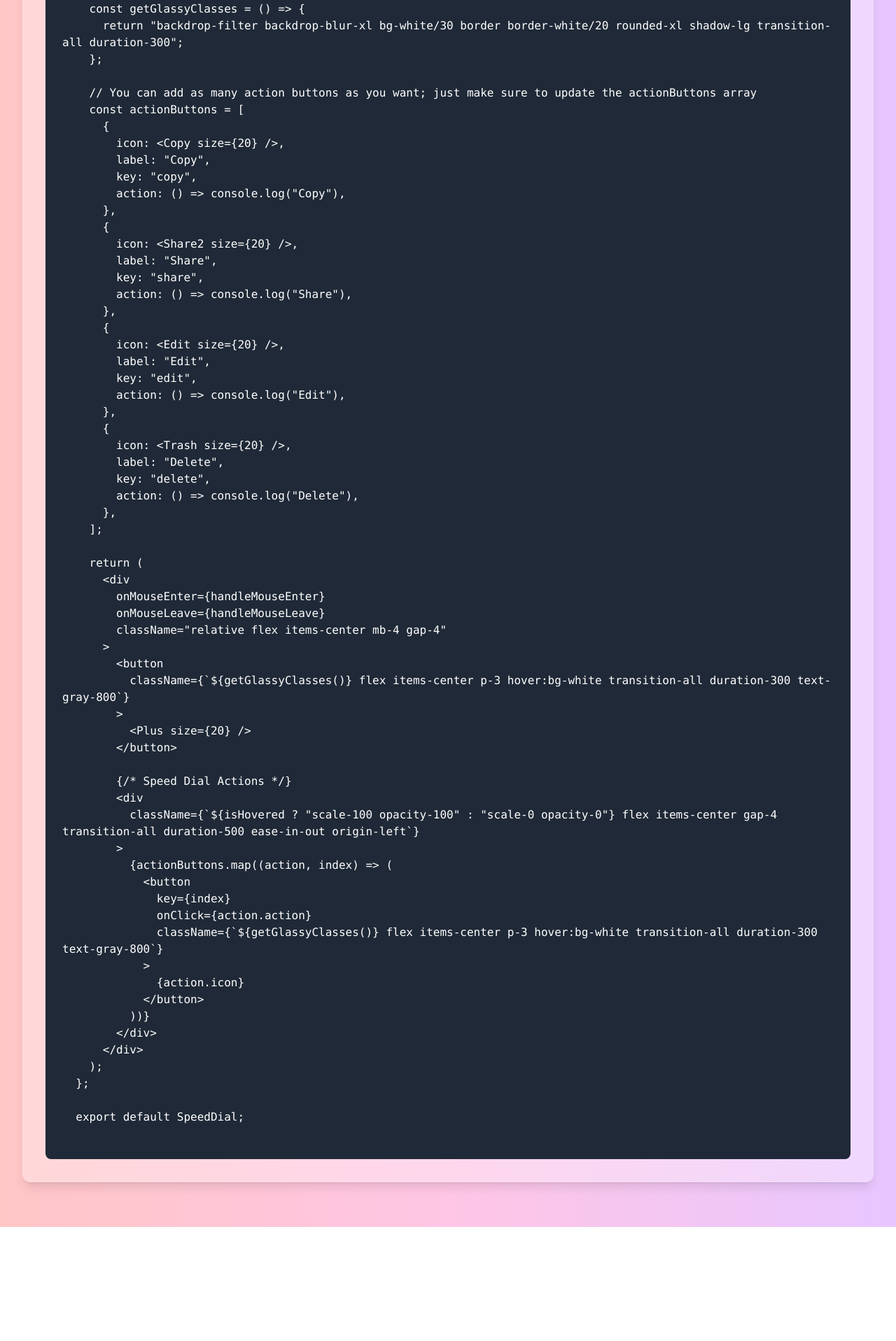
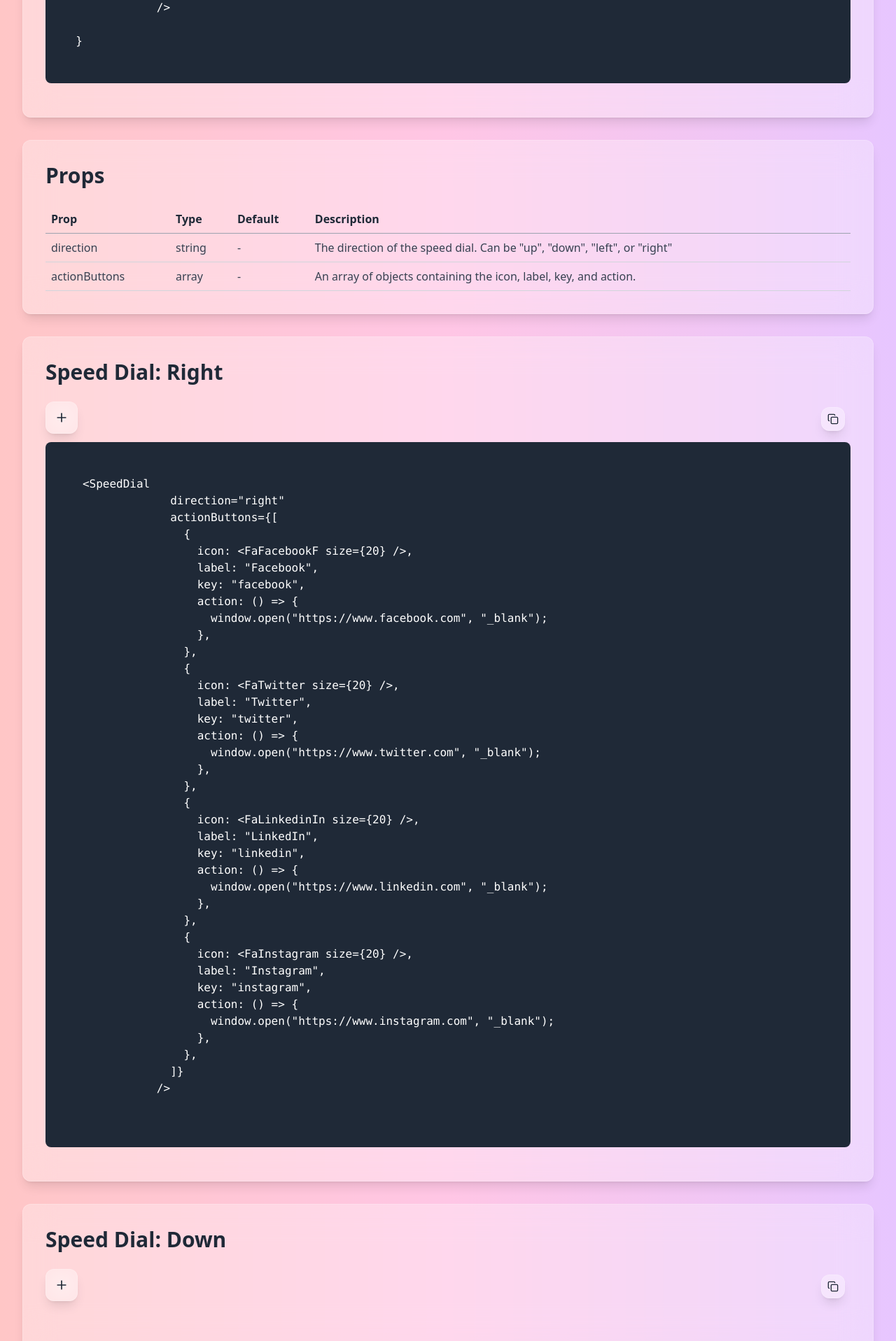
Before and after one commit to Jaishree2310/GlassyUI-Components, a React (Create React App) app: page /speed-dial-details in a window 1280 px wide. Shown: the part 880-2797 px from the top of the page at 70% size. Before the commit the page ends 2634 px from the top, so only its background shows below. Built offline with nearby package versions, Linux system fonts and the light colour scheme.

Commit message:
fix: Added props section, minimal code to copy

```diff
--- a/src/components/GlassyUIComponentsPage.tsx
+++ b/src/components/GlassyUIComponentsPage.tsx
@@ -1,5 +1,12 @@
 import React, { useState } from "react";
 import { useNavigate } from "react-router-dom";
+import {
+  FaFacebookF,
+  FaTwitter,
+  FaLinkedinIn,
+  FaInstagram,
+} from "react-icons/fa";
+
 import {
   Star,
   ArrowRight,
@@ -90,7 +97,43 @@ const GlassyUIComponentsPage: React.FC = () => {
               status="New"
               onClick={() => navigate("/speed-dial-details")}
             >
-              <SpeedDial direction="right" />
+              <SpeedDial
+                direction="right"
+                actionButtons={[
+                  {
+                    icon: <FaFacebookF size={20} />,
+                    label: "Facebook",
+                    key: "facebook",
+                    action: () => {
+                      window.open("https://www.facebook.com", "_blank");
+                    },
+                  },
+                  {
+                    icon: <FaTwitter size={20} />,
+                    label: "Twitter",
+                    key: "twitter",
+                    action: () => {
+                      window.open("https://www.twitter.com", "_blank");
+                    },
+                  },
+                  {
+                    icon: <FaLinkedinIn size={20} />,
+                    label: "LinkedIn",
+                    key: "linkedin",
+                    action: () => {
+                      window.open("https://www.linkedin.com", "_blank");
+                    },
+                  },
+                  {
+                    icon: <FaInstagram size={20} />,
+                    label: "Instagram",
+                    key: "instagram",
+                    action: () => {
+                      window.open("https://www.instagram.com", "_blank");
+                    },
+                  },
+                ]}
+              />
             </ComponentCard>
             <ComponentCard
               title="Buttons"
--- a/src/components/SpeedDial.tsx
+++ b/src/components/SpeedDial.tsx
@@ -1,17 +1,20 @@
 import React, { useState } from "react";
-import {
-  FaFacebookF,
-  FaTwitter,
-  FaLinkedinIn,
-  FaInstagram,
-} from "react-icons/fa";
 
 import { Plus } from "lucide-react";
 interface SpeedDialProps {
   direction: string;
+  actionButtons: Array<{
+    icon: React.ReactNode;
+    label: string;
+    key: string;
+    action: () => void;
+  }>;
 }
 
-export default function SpeedDial({ direction }: SpeedDialProps) {
+export default function SpeedDial({
+  direction,
+  actionButtons,
+}: SpeedDialProps) {
   const [isHovered, setIsHovered] = useState(false);
 
   const getAnimation = () => {
@@ -33,44 +36,8 @@ export default function SpeedDial({ direction }: SpeedDialProps) {
   const handleMouseLeave = () => setIsHovered(false);
 
   const getGlassyClasses = () => {
-    return "backdrop-filter backdrop-blur-xl bg-white border border-white rounded-xl shadow-lg transition-all duration-300";
+    return "backdrop-filter backdrop-blur-md bg-white/30 border border-white/20 rounded-xl shadow-lg";
   };
-
-  // Customize action buttons here with social media icons
-  const actionButtons = [
-    {
-      icon: <FaFacebookF size={20} />,
-      label: "Facebook",
-      key: "facebook",
-      action: () => {
-        window.open("https://www.facebook.com", "_blank");
-      },
-    },
-    {
-      icon: <FaTwitter size={20} />,
-      label: "Twitter",
-      key: "twitter",
-      action: () => {
-        window.open("https://www.twitter.com", "_blank");
-      },
-    },
-    {
-      icon: <FaLinkedinIn size={20} />,
-      label: "LinkedIn",
-      key: "linkedin",
-      action: () => {
-        window.open("https://www.linkedin.com", "_blank");
-      },
-    },
-    {
-      icon: <FaInstagram size={20} />,
-      label: "Instagram",
-      key: "instagram",
-      action: () => {
-        window.open("https://www.instagram.com", "_blank");
-      },
-    },
-  ];
 
   return (
     <div
--- a/src/components/SpeedDialDetailsPage.tsx
+++ b/src/components/SpeedDialDetailsPage.tsx
@@ -1,20 +1,26 @@
 import React, { useState } from "react";
 import { useNavigate } from "react-router-dom";
-import { ArrowLeft } from "lucide-react";
-import { Check, Copy } from "lucide-react";
+import { ArrowLeft, Check, Copy } from "lucide-react";
 import SpeedDial from "./SpeedDial";
-const SpeedDialDetailsPage: React.FC = () => {
-  const navigate = useNavigate();
+import {
+  FaFacebookF,
+  FaTwitter,
+  FaLinkedinIn,
+  FaInstagram,
+} from "react-icons/fa";
 
-  const [copiedStates, setCopiedStates] = useState<{ [key: string]: boolean }>(
-    {}
-  );
+// Utility function for reusable glassy class styles
+const getGlassyClasses = (): string =>
+  "backdrop-filter backdrop-blur-xl bg-white/30 border border-white/20 rounded-xl shadow-lg transition-all duration-300";
 
-  const getGlassyClasses = () => {
-    return "backdrop-filter backdrop-blur-xl bg-white/30 border border-white/20 rounded-xl shadow-lg transition-all duration-300";
-  };
-
-  const copyToClipboard = (text: string, key: string) => {
+// Function to copy text to clipboard and handle feedback
+const copyToClipboard = (
+  text: string,
+  key: string,
+  setCopiedStates: React.Dispatch<
+    React.SetStateAction<{ [key: string]: boolean }>
+  >
+) => {
   navigator.clipboard.writeText(text).then(() => {
     setCopiedStates((prev) => ({ ...prev, [key]: true }));
     setTimeout(
@@ -24,14 +30,19 @@ const SpeedDialDetailsPage: React.FC = () => {
   });
 };
 
+// CopyButton component for code blocks, handles copy action
 const CopyButton: React.FC<{ text: string; codeKey: string }> = ({
   text,
   codeKey,
-  }) => (
+}) => {
+  const [copiedStates, setCopiedStates] = useState<{ [key: string]: boolean }>(
+    {}
+  );
+  return (
     <button
-      onClick={() => copyToClipboard(text, codeKey)}
+      onClick={() => copyToClipboard(text, codeKey, setCopiedStates)}
       className={`absolute top-2 right-2 ${getGlassyClasses()} p-2 hover:bg-white/40 transition-all duration-300 z-10`}
-      title="Copy to clipboard"
+      aria-label="Copy to clipboard"
     >
       {copiedStates[codeKey] ? (
         <Check size={16} className="text-green-600" />
@@ -40,92 +51,121 @@ const SpeedDialDetailsPage: React.FC = () => {
       )}
     </button>
   );
+};
+
+// Main component displaying SpeedDial usage details
+const SpeedDialDetailsPage: React.FC = () => {
+  const navigate = useNavigate();
 
   const basicUsage = `
-  //import and use the SpeedDial component in your file
-  import SpeedDial from "./SpeedDial";
-  <SpeedDial direction="right"  /> //other options: down, left, up
+  const getGlassyClasses = () => 'backdrop-filter backdrop-blur-xl bg-white/30 border border-white/20 rounded-xl shadow-lg transition-all duration-300';
+
+  function Example () {
+  return
+   <SpeedDial
+                direction="right"
+                actionButtons={[
+                  {
+                    icon: <FaFacebookF size={20} />,
+                    label: "Facebook",
+                    key: "facebook",
+                    action: () => {
+                      window.open("https://www.facebook.com", "_blank");
+                    },
+                  },
+                  {
+                  other icons objects of your wish...
+                  }
+                ]}
+              />
+
+  }
   `;
 
-  const speedDialCode = `
-  //Create a file SpeedDial.tsx and add the following code
-  import React, { useState } from "react";
-  import { Copy, Share2, Edit, Trash, Plus } from "lucide-react";
-
-  const SpeedDial: React.FC = () => {
-    const [isHovered, setIsHovered] = useState(false);
-
-    const handleMouseEnter = () => setIsHovered(true);
-    const handleMouseLeave = () => setIsHovered(false);
-
-    const getGlassyClasses = () => {
-      return "backdrop-filter backdrop-blur-xl bg-white/30 border border-white/20 rounded-xl shadow-lg transition-all duration-300";
-    };
-
-    // You can add as many action buttons as you want; just make sure to update the actionButtons array
-    const actionButtons = [
+  const speedDialRight = `
+   <SpeedDial
+                direction="right"
+                actionButtons={[
                   {
-        icon: <Copy size={20} />,
-        label: "Copy",
-        key: "copy",
-        action: () => console.log("Copy"),
+                    icon: <FaFacebookF size={20} />,
+                    label: "Facebook",
+                    key: "facebook",
+                    action: () => {
+                      window.open("https://www.facebook.com", "_blank");
+                    },
                   },
                   {
-        icon: <Share2 size={20} />,
-        label: "Share",
-        key: "share",
-        action: () => console.log("Share"),
+                    icon: <FaTwitter size={20} />,
+                    label: "Twitter",
+                    key: "twitter",
+                    action: () => {
+                      window.open("https://www.twitter.com", "_blank");
+                    },
                   },
                   {
-        icon: <Edit size={20} />,
-        label: "Edit",
-        key: "edit",
-        action: () => console.log("Edit"),
+                    icon: <FaLinkedinIn size={20} />,
+                    label: "LinkedIn",
+                    key: "linkedin",
+                    action: () => {
+                      window.open("https://www.linkedin.com", "_blank");
+                    },
                   },
                   {
-        icon: <Trash size={20} />,
-        label: "Delete",
-        key: "delete",
-        action: () => console.log("Delete"),
+                    icon: <FaInstagram size={20} />,
+                    label: "Instagram",
+                    key: "instagram",
+                    action: () => {
+                      window.open("https://www.instagram.com", "_blank");
                     },
-    ];
+                  },
+                ]}
+              />
 
-    return (
-      <div
-        onMouseEnter={handleMouseEnter}
-        onMouseLeave={handleMouseLeave}
-        className="relative flex items-center mb-4 gap-4"
-      >
-        <button
-          className={\`\${getGlassyClasses()} flex items-center p-3 hover:bg-white transition-all duration-300 text-gray-800\`}
-        >
-          <Plus size={20} />
-        </button>
+  `;
 
-        {/* Speed Dial Actions */}
-        <div
-          className={\`\${isHovered ? "scale-100 opacity-100" : "scale-0 opacity-0"} flex items-center gap-4 transition-all duration-500 ease-in-out origin-left\`}
-        >
-          {actionButtons.map((action, index) => (
-            <button
-              key={index}
-              onClick={action.action}
-              className={\`\${getGlassyClasses()} flex items-center p-3 hover:bg-white transition-all duration-300 text-gray-800\`}
-            >
-              {action.icon}
-            </button>
-          ))}
-        </div>
-      </div>
-    );
-  };
-
-  export default SpeedDial;
-  `;
+  const speedDialTop = `
+  <SpeedDial
+                direction="top"
+                actionButtons={[
+                  {
+                    icon: <FaFacebookF size={20} />,
+                    label: "Facebook",
+                    key: "facebook",
+                    action: () => {
+                      window.open("https://www.facebook.com", "_blank");
+                    },
+                  },
+                  {
+                    icon: <FaTwitter size={20} />,
+                    label: "Twitter",
+                    key: "twitter",
+                    action: () => {
+                      window.open("https://www.twitter.com", "_blank");
+                    },
+                  },
+                  {
+                    icon: <FaLinkedinIn size={20} />,
+                    label: "LinkedIn",
+                    key: "linkedin",
+                    action: () => {
+                      window.open("https://www.linkedin.com", "_blank");
+                    },
+                  },
+                  {
+                    icon: <FaInstagram size={20} />,
+                    label: "Instagram",
+                    key: "instagram",
+                    action: () => {
+                      window.open("https://www.instagram.com", "_blank");
+                    },
+                  },
+                ]}
+              />`;
 
   return (
     <div className="min-h-screen p-8 font-sans bg-gradient-to-r from-[#ffc6c6] via-[#ffc6e5] to-[#e7c6ff] relative">
       <div className="relative z-10">
+        {/* Back Button */}
         <button
           onClick={() => navigate(-1)}
           className={`mb-8 flex items-center ${getGlassyClasses()} px-4 py-2 hover:bg-white/40 transition-all duration-300 text-gray-800`}
@@ -134,27 +174,154 @@ const SpeedDialDetailsPage: React.FC = () => {
           Back to Components
         </button>
 
+        {/* Page Title and Description */}
         <h1 className="text-6xl font-bold mb-8 text-gray-900">Speed Dial</h1>
         <p className="text-xl mb-8 text-gray-800">
-          A customizable, glassmorphism styled Speed Dial component.
+          A customizable, glassmorphism-styled Speed Dial component.
         </p>
 
+        {/* Speed Dial Demo and Code Section */}
         <div className={`${getGlassyClasses()} p-8 mb-8 relative`}>
-          <h2 className="text-3xl font-bold mb-6 text-gray-800">
-            Speed Dial: Right
-          </h2>
-          <SpeedDial direction="right" />
+          <h2 className="text-3xl font-bold mb-6 text-gray-800">Basic Usage</h2>
+          {/* Basic Usage Code Block */}
           <div className="relative mb-4">
             <pre className="bg-gray-800 text-white p-6 rounded-lg overflow-x-auto whitespace-pre-wrap">
               {basicUsage}
             </pre>
             <CopyButton text={basicUsage} codeKey="basicUsage" />
           </div>
-          <div className="relative">
+        </div>
+
+        <div className={`${getGlassyClasses()} p-8 mb-8`}>
+          <h2 className="text-3xl font-bold mb-6 text-gray-800">Props</h2>
+          <table className="w-full">
+            <thead>
+              <tr className="border-b border-gray-400">
+                <th className="text-left p-2 text-gray-800">Prop</th>
+                <th className="text-left p-2 text-gray-800">Type</th>
+                <th className="text-left p-2 text-gray-800">Default</th>
+                <th className="text-left p-2 text-gray-800">Description</th>
+              </tr>
+            </thead>
+            <tbody>
+              <tr className="border-b border-gray-300">
+                <td className="p-2 text-gray-700">direction</td>
+                <td className="p-2 text-gray-700">string</td>
+                <td className="p-2 text-gray-700">-</td>
+                <td className="p-2 text-gray-700">
+                  The direction of the speed dial. Can be "up", "down", "left",
+                  or "right"
+                </td>
+              </tr>
+              <tr className="border-b border-gray-300">
+                <td className="p-2 text-gray-700">actionButtons</td>
+                <td className="p-2 text-gray-700">array</td>
+                <td className="p-2 text-gray-700">-</td>
+                <td className="p-2 text-gray-700">
+                  An array of objects containing the icon, label, key, and
+                  action.
+                </td>
+              </tr>
+            </tbody>
+          </table>
+        </div>
+
+        <div className={`${getGlassyClasses()} p-8 mb-8 relative`}>
+          <h2 className="text-3xl font-bold mb-6 text-gray-800">
+            Speed Dial: Right
+          </h2>
+          {/* Basic Usage Code Block */}
+          <div className="relative mb-4">
+            <SpeedDial
+              direction="right"
+              actionButtons={[
+                {
+                  icon: <FaFacebookF size={20} />,
+                  label: "Facebook",
+                  key: "facebook",
+                  action: () => {
+                    window.open("https://www.facebook.com", "_blank");
+                  },
+                },
+                {
+                  icon: <FaTwitter size={20} />,
+                  label: "Twitter",
+                  key: "twitter",
+                  action: () => {
+                    window.open("https://www.twitter.com", "_blank");
+                  },
+                },
+                {
+                  icon: <FaLinkedinIn size={20} />,
+                  label: "LinkedIn",
+                  key: "linkedin",
+                  action: () => {
+                    window.open("https://www.linkedin.com", "_blank");
+                  },
+                },
+                {
+                  icon: <FaInstagram size={20} />,
+                  label: "Instagram",
+                  key: "instagram",
+                  action: () => {
+                    window.open("https://www.instagram.com", "_blank");
+                  },
+                },
+              ]}
+            ></SpeedDial>
             <pre className="bg-gray-800 text-white p-6 rounded-lg overflow-x-auto whitespace-pre-wrap">
-              {speedDialCode}
+              {speedDialRight}
             </pre>
-            <CopyButton text={speedDialCode} codeKey="speedDialCode" />
+            <CopyButton text={speedDialRight} codeKey="speedDialRight" />
+          </div>
+        </div>
+        <div className={`${getGlassyClasses()} p-8 mb-8 relative`}>
+          <h2 className="text-3xl font-bold mb-6 text-gray-800">
+            Speed Dial: Down
+          </h2>
+          {/* Basic Usage Code Block */}
+          <div className="relative mb-4">
+            <SpeedDial
+              direction="down"
+              actionButtons={[
+                {
+                  icon: <FaFacebookF size={20} />,
+                  label: "Facebook",
+                  key: "facebook",
+                  action: () => {
+                    window.open("https://www.facebook.com", "_blank");
+                  },
+                },
+                {
+                  icon: <FaTwitter size={20} />,
+                  label: "Twitter",
+                  key: "twitter",
+                  action: () => {
+                    window.open("https://www.twitter.com", "_blank");
+                  },
+                },
+                {
+                  icon: <FaLinkedinIn size={20} />,
+                  label: "LinkedIn",
+                  key: "linkedin",
+                  action: () => {
+                    window.open("https://www.linkedin.com", "_blank");
+                  },
+                },
+                {
+                  icon: <FaInstagram size={20} />,
+                  label: "Instagram",
+                  key: "instagram",
+                  action: () => {
+                    window.open("https://www.instagram.com", "_blank");
+                  },
+                },
+              ]}
+            ></SpeedDial>
+            <pre className="bg-gray-800 text-white p-6 rounded-lg overflow-x-auto whitespace-pre-wrap">
+              {speedDialTop}
+            </pre>
+            <CopyButton text={speedDialTop} codeKey="speedDialRight" />
           </div>
         </div>
       </div>
```
Lines whose indentation alone changed are shown as unchanged.
